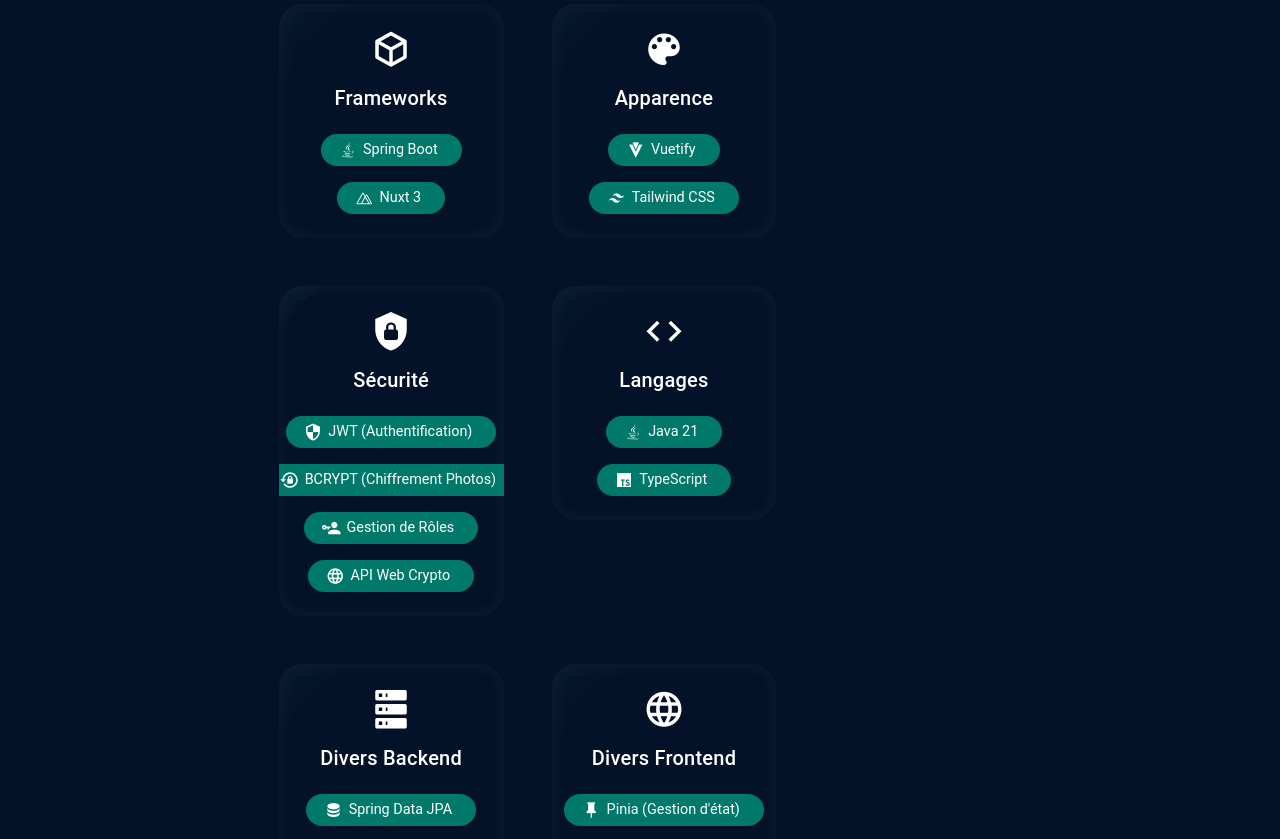
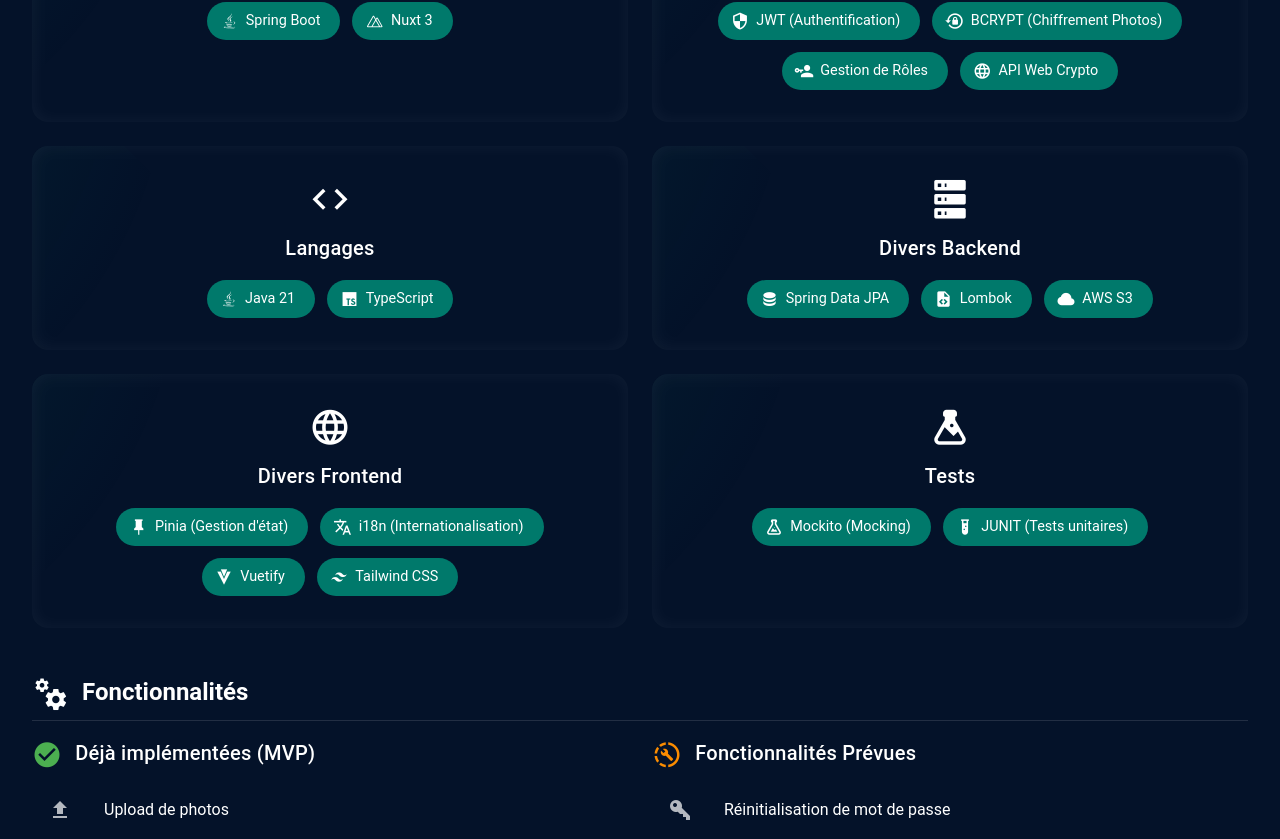
Before and after one commit to erwan-legoff/photone, a Nuxt app: page / in a window 1280 px wide. Shown: the part 926-1765 px from the top of the page. Built offline with nearby package versions, Linux system fonts and the light colour scheme.

Commit message:
new config and tech reorganization

```diff
--- a/app/pages/index.vue
+++ b/app/pages/index.vue
@@ -1,8 +1,5 @@
 <template>
   <v-container fluid class="pa-8 min-h-screen">
-    <v-row justify="center">
-      <v-col cols="12" md="10" lg="8">
-        <v-card class="pa-6 pa-md-10 rounded-lg shadow-lg tech-container">
     <!-- Header -->
     <div class="text-center mb-12">
       <h1 class="text-h3 text-md-h2 font-weight-bold mb-4">
@@ -28,8 +25,8 @@
         <v-btn to="/photos" color="primary" size="large" rounded="lg" class="cta-btn text-none">
           {{ $t('home_page.openApplication') }}
         </v-btn>
-              <v-btn href="mailto:rw4nit0@gmail.com" color="secondary" size="large" rounded="lg"
-                class="cta-btn text-none" prepend-icon="mdi-email-fast">
+        <v-btn href="mailto:rw4nit0@gmail.com" color="secondary" size="large" rounded="lg" class="cta-btn text-none"
+          prepend-icon="mdi-email-fast">
           {{ $t('home_page.sendMail') }}
         </v-btn>
       </div>
@@ -49,31 +46,28 @@
       </p>
     </section>
 
-          <!-- Tech stack -->
+    <!-- Tech stack (GRID) -->
     <section class="mb-12">
-            <h2 class="text-h5 font-weight-semibold mb-6 border-b pb-2">
+      <h2 class="text-h5 font-weight-semibold mb-6 border-b pb-2 d-flex align-center">
         <v-icon start icon="mdi-code-tags" />
         {{ $t('home_page.tech.title') }}
       </h2>
 
-            <v-row class="ga-6">
-              <v-col v-for="cat in categories" :key="cat.key" cols="12" sm="6" md="4">
-                <v-sheet class="tech-card pa-6 rounded-xl text-center d-flex flex-column align-center justify-start"
-                  @mousemove="onCardMouseMove($event, cat.key)" @mouseleave="onCardMouseLeave(cat.key)"
-                  :style="cardStyles[cat.key]">
+      <div class="tech-grid">
+        <div v-for="cat in categories" :key="cat.key" class="tile" @mousemove="onTileMove($event, cat.key)"
+          @mouseleave="onTileLeave(cat.key)" :style="tileStyles[cat.key]">
           <v-icon :icon="cat.icon" size="42" class="mb-3" />
-                  <h3 class="text-h6 font-weight-medium mb-5">
+          <h3 class="text-h6 font-weight-medium mb-4">
             {{ $t(`home_page.tech.${cat.key}.title`) }}
           </h3>
-                  <div class="d-flex flex-wrap justify-center ga-4">
-                    <v-chip v-for="item in cat.items" :key="item.key" color="primary" variant="flat"
-                      :prepend-icon="item.icon" class="tech-chip py-4 px-6">
+          <div class="d-flex flex-wrap justify-center ga-3">
+            <v-chip size="large" v-for="item in cat.items" :key="item.key" color="primary" variant="flat"
+              :prepend-icon="item.icon" class="tech-chip px-5 py-3">
               {{ $t(`home_page.tech.${cat.key}.${item.key}`) }}
             </v-chip>
           </div>
-                </v-sheet>
-              </v-col>
-            </v-row>
+        </div>
+      </div>
     </section>
 
     <!-- Features -->
@@ -89,12 +83,24 @@
             {{ $t('home_page.features.done') }}
           </h3>
           <v-list density="compact" class="bg-transparent">
-                  <v-list-item prepend-icon="mdi-upload">{{ $t('home_page.features.upload') }}</v-list-item>
-                  <v-list-item prepend-icon="mdi-database-lock">{{ $t('home_page.features.storage') }}</v-list-item>
-                  <v-list-item prepend-icon="mdi-image-multiple">{{ $t('home_page.features.display') }}</v-list-item>
-                  <v-list-item prepend-icon="mdi-api">{{ $t('home_page.features.api') }}</v-list-item>
-                  <v-list-item prepend-icon="mdi-account-plus">{{ $t('home_page.features.signup') }}</v-list-item>
-                  <v-list-item prepend-icon="mdi-security">{{ $t('home_page.features.auth') }}</v-list-item>
+            <v-list-item prepend-icon="mdi-upload">
+              {{ $t('home_page.features.upload') }}
+            </v-list-item>
+            <v-list-item prepend-icon="mdi-database-lock">
+              {{ $t('home_page.features.storage') }}
+            </v-list-item>
+            <v-list-item prepend-icon="mdi-image-multiple">
+              {{ $t('home_page.features.display') }}
+            </v-list-item>
+            <v-list-item prepend-icon="mdi-api">
+              {{ $t('home_page.features.api') }}
+            </v-list-item>
+            <v-list-item prepend-icon="mdi-account-plus">
+              {{ $t('home_page.features.signup') }}
+            </v-list-item>
+            <v-list-item prepend-icon="mdi-security">
+              {{ $t('home_page.features.auth') }}
+            </v-list-item>
           </v-list>
         </v-col>
         <v-col cols="12" md="6">
@@ -103,41 +109,48 @@
             {{ $t('home_page.features.planned') }}
           </h3>
           <v-list density="compact" class="bg-transparent">
-                  <v-list-item prepend-icon="mdi-key-variant">{{ $t('home_page.features.reset') }}</v-list-item>
-                  <v-list-item prepend-icon="mdi-email-check">{{ $t('home_page.features.mail') }}</v-list-item>
-                  <v-list-item prepend-icon="mdi-shield-lock">{{ $t('home_page.features.encrypt') }}</v-list-item>
-                  <v-list-item prepend-icon="mdi-folder-multiple-image">{{ $t('home_page.features.albums')
-                  }}</v-list-item>
-                  <v-list-item prepend-icon="mdi-account-group">{{ $t('home_page.features.groups') }}</v-list-item>
-                  <v-list-item prepend-icon="mdi-share-variant">{{ $t('home_page.features.share') }}</v-list-item>
-                  <v-list-item prepend-icon="mdi-tag-multiple">{{ $t('home_page.features.tags') }}</v-list-item>
-                  <v-list-item prepend-icon="mdi-sync">{{ $t('home_page.features.sync') }}</v-list-item>
-                  <v-list-item prepend-icon="mdi-desktop-mac-dashboard">{{ $t('home_page.features.desktop')
-                  }}</v-list-item>
+            <v-list-item prepend-icon="mdi-key-variant">
+              {{ $t('home_page.features.reset') }}
+            </v-list-item>
+            <v-list-item prepend-icon="mdi-email-check">
+              {{ $t('home_page.features.mail') }}
+            </v-list-item>
+            <v-list-item prepend-icon="mdi-shield-lock">
+              {{ $t('home_page.features.encrypt') }}
+            </v-list-item>
+            <v-list-item prepend-icon="mdi-folder-multiple-image">
+              {{ $t('home_page.features.albums') }}
+            </v-list-item>
+            <v-list-item prepend-icon="mdi-account-group">
+              {{ $t('home_page.features.groups') }}
+            </v-list-item>
+            <v-list-item prepend-icon="mdi-share-variant">
+              {{ $t('home_page.features.share') }}
+            </v-list-item>
+            <v-list-item prepend-icon="mdi-tag-multiple">
+              {{ $t('home_page.features.tags') }}
+            </v-list-item>
+            <v-list-item prepend-icon="mdi-sync">
+              {{ $t('home_page.features.sync') }}
+            </v-list-item>
+            <v-list-item prepend-icon="mdi-desktop-mac-dashboard">
+              {{ $t('home_page.features.desktop') }}
+            </v-list-item>
           </v-list>
         </v-col>
       </v-row>
     </section>
-        </v-card>
-      </v-col>
-    </v-row>
   </v-container>
 </template>
 
 <script setup>
-import { reactive, toRefs } from 'vue'
+import { reactive } from 'vue'
 
 const categories = [
   {
     key: 'frameworks', icon: 'mdi-cube-outline', items: [
       { key: 'spring', icon: 'mdi-language-java' },
       { key: 'nuxt', icon: 'mdi-nuxt' }
-    ]
-  },
-  {
-    key: 'styling', icon: 'mdi-palette', items: [
-      { key: 'vuetify', icon: 'mdi-vuetify' },
-      { key: 'tailwind', icon: 'mdi-tailwind' }
     ]
   },
   {
@@ -164,7 +177,9 @@ const categories = [
   {
     key: 'otherFrontend', icon: 'mdi-web', items: [
       { key: 'pinia', icon: 'mdi-pin' },
-      { key: 'i18n', icon: 'mdi-translate' }
+      { key: 'i18n', icon: 'mdi-translate' },
+      { key: 'vuetify', icon: 'mdi-vuetify' },
+      { key: 'tailwind', icon: 'mdi-tailwind' }
     ]
   },
   {
@@ -175,21 +190,27 @@ const categories = [
   }
 ]
 
-// reactive styles per card
-const cardStyles = reactive({})
-categories.forEach(cat => cardStyles[cat.key] = {})
+// Styles dynamiques pour l’effet reflet
+const tileStyles = reactive({})
+categories.forEach(c => (tileStyles[c.key] = {}))
 
-function onCardMouseMove(e, key) {
+let lastTime = 0
+const THROTTLE = 200 // throttle interval en ms
+
+function onTileMove(e, key) {
+  const now = performance.now()
+  if (now - lastTime < THROTTLE) return
+  lastTime = now
+
   const rect = e.currentTarget.getBoundingClientRect()
   const x = e.clientX - rect.left
   const y = e.clientY - rect.top
-  cardStyles[key] = {
-    '--rfl-x': x + 'px',
-    '--rfl-y': y + 'px'
+
+  tileStyles[key] = { '--rfl-x': `${x}px`, '--rfl-y': `${y}px` }
 }
-}
-function onCardMouseLeave(key) {
-  cardStyles[key] = {}
+
+function onTileLeave(key) {
+  tileStyles[key] = {}
 }
 
 definePageMeta({ public: true })
@@ -201,8 +222,60 @@ definePageMeta({ public: true })
   background: var(--v-theme-surface);
 }
 
-.v-card {
+/* Tech grid */
+.tech-grid {
+  display: grid;
+  gap: 1.5rem;
+  grid-template-columns: repeat(auto-fit, minmax(500px, 1fr));
+}
+
+/* Tile style */
+.tile {
+  position: relative;
+  padding: 2rem;
+  border-radius: 1rem;
   background: var(--v-theme-background);
+  box-shadow: inset 0 0 18px rgba(255, 255, 255, 0.05);
+  overflow: hidden;
+  display: flex;
+  flex-direction: column;
+  align-items: center;
+}
+
+.tile::before {
+  content: '';
+  position: absolute;
+  top: 0;
+  left: var(--rfl-x, -75%);
+  width: 50%;
+  height: 100%;
+  transform: translateX(-50%) skewX(-25deg);
+  background: linear-gradient(120deg, transparent, rgba(255, 255, 255, 0.15), transparent);
+  transition: left 0.65s ease-out;
+}
+
+.tile::after {
+  content: '';
+  position: absolute;
+  top: var(--rfl-y, -50%);
+  left: var(--rfl-x, -50%);
+  transform: translate(-50%, -50%) rotate(45deg);
+  width: 200%;
+  height: 200%;
+  background: radial-gradient(circle at center, rgba(var(--v-theme-primary), 0.18), transparent 70%);
+  transition: top 0.85s ease-out, left 1s ease-out;
+  pointer-events: none;
+}
+
+/* Chips */
+.tech-chip {
+  font-size: 0.9rem;
+  transition: transform 0.2s, background-color 0.2s;
+}
+
+.tech-chip:hover {
+  transform: scale(1.1);
+  background-color: rgba(var(--v-theme-accent), 0.15) !important;
 }
 
 /* CTA buttons */
@@ -214,58 +287,4 @@ definePageMeta({ public: true })
   transform: translateY(-4px) scale(1.03);
   box-shadow: 0 6px 18px rgba(3, 218, 198, 0.5);
 }
-
-/* Tech cards style: subtle sheen + hover reflection */
-.tech-card {
-  position: relative;
-  background: var(--v-theme-surface);
-  overflow: hidden;
-  /* subtle default sheen */
-  box-shadow: inset 0 0 20px rgba(255, 255, 255, 0.05);
-}
-
-.tech-card::before {
-  content: '';
-  position: absolute;
-  top: 0;
-  left: var(--rfl-x, -75%);
-  transform: translateX(-50%) skewX(-25deg);
-  width: 50%;
-  height: 100%;
-  background: linear-gradient(120deg, transparent, rgba(255, 255, 255, 0.15), transparent);
-  transition: left 0.1s ease;
-}
-
-.tech-card::after {
-  content: '';
-  position: absolute;
-  top: var(--rfl-y, -50%);
-  left: var(--rfl-x, -50%);
-  transform: translate(-50%, -50%) scale(1) rotate(45deg);
-  width: 200%;
-  height: 200%;
-  background: radial-gradient(circle at center, rgba(var(--v-theme-primary), 0.2), transparent 70%);
-  pointer-events: none;
-}
-
-/* Chips inside tech cards */
-.tech-chip {
-  font-size: 0.9rem;
-  transition: transform 0.2s ease, background-color 0.2s ease;
-}
-
-.tech-chip:hover {
-  transform: scale(1.1);
-  background-color: rgba(var(--v-theme-accent), 0.15) !important;
-}
-
-/* List custom padding */
-.v-list-item {
-  padding-left: 0 !important;
-}
-
-.v-list-item :deep(.v-list-item__prepend) .v-icon {
-  margin-inline-end: 12px !important;
-  opacity: 0.9;
-}
 </style>
--- a/i18n/locales/fr.json
+++ b/i18n/locales/fr.json
@@ -49,9 +49,8 @@
       "nuxt": "Nuxt 3"
     },
     "styling": {
-      "title": "Apparence",
-      "vuetify": "Vuetify",
-      "tailwind": "Tailwind CSS"
+      "title": "Apparence"
+
     },
     "security": {
       "title": "Sécurité",
@@ -74,7 +73,9 @@
     "otherFrontend": {
       "title": "Divers Frontend",
       "pinia": "Pinia (Gestion d'état)",
-      "i18n": "i18n (Internationalisation)"
+      "i18n": "i18n (Internationalisation)",
+      "vuetify": "Vuetify",
+      "tailwind": "Tailwind CSS"
     },
     "testing": {
       "title": "Tests",
--- a/nuxt.config.ts
+++ b/nuxt.config.ts
@@ -54,6 +54,7 @@ export default defineNuxtConfig({
       mediumServiceRoute: process.env.NUXT_PUBLIC_MEDIUM_SERVICE_ROOT,
     },
   },
+  css: ["vuetify/styles", "@mdi/font/css/materialdesignicons.css"],
 
   compatibilityDate: "2024-11-11",
 });
```
Also changed, not shown: app/plugins/vuetify.ts (+1 -27 lines), i18n/locales/en.json (+5 -4 lines), i18n/locales/es.json (+5 -4 lines), i18n/locales/zh.json (+5 -4 lines). Lines whose indentation alone changed are shown as unchanged.
